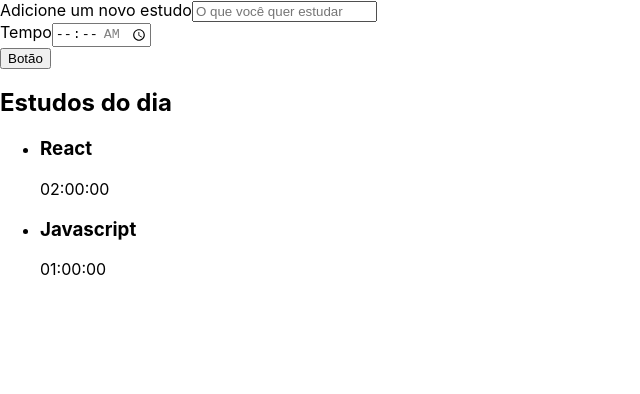
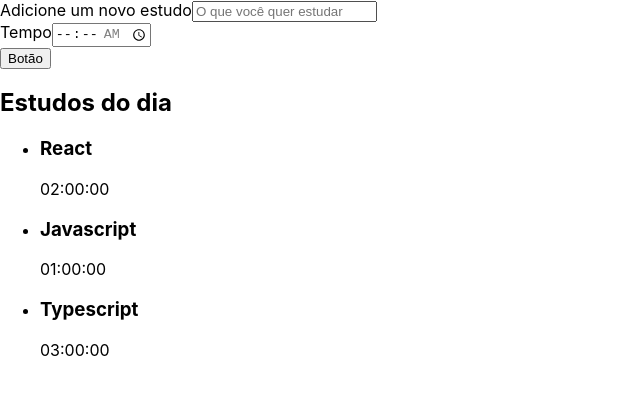
Before and after one commit to felipeabreu86/react-ts-alura-studies, a React (Create React App) app: page / in a window 1280 px wide. Shown: the top 394 px of the page, without its empty margins (0-640 px from the left). Built offline with nearby package versions, Linux system fonts and the light colour scheme.

Commit message:
renderizando um array

```diff
--- a/src/components/lista/index.tsx
+++ b/src/components/lista/index.tsx
@@ -2,18 +2,31 @@
 
 
 function Lista() {
+    const tarefas = [
+        {
+            tarefa: 'React',
+            tempo: '02:00:00'
+        },
+        {
+            tarefa: 'Javascript',
+            tempo: '01:00:00'
+        },
+        {
+            tarefa: 'Typescript',
+            tempo: '03:00:00'
+        },
+    ]
+
     return (
         <aside>
             <h2>Estudos do dia</h2>
             <ul>
-                <li>
-                    <h3>React</h3>
-                    <span>02:00:00</span>
-                </li>
-                <li>
-                    <h3>Javascript</h3>
-                    <span>01:00:00</span>
-                </li>
+                {tarefas.map((item, index) => (
+                    <li key={index}>
+                        <h3>{item.tarefa}</h3>
+                        <span>{item.tempo}</span>
+                    </li>
+                ))}
             </ul>
         </aside>
     )
```
